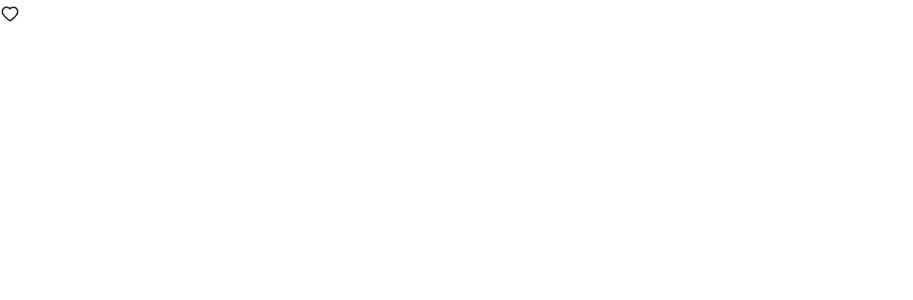
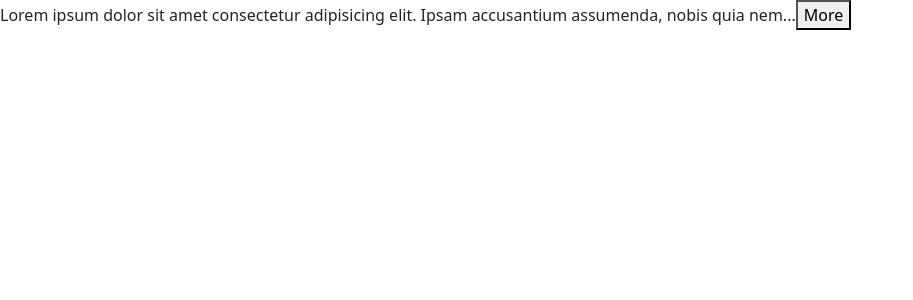
Before and after one commit to elen-oz/hi_expenses-app, a React (Vite) app: page / in a window 1280 px wide. Shown: the top 300 px of the page, without its empty margins (0-913 px from the left). Built offline with nearby package versions, Linux system fonts and the light colour scheme.

Commit message:
expanded text

```diff
--- a/src/App.tsx
+++ b/src/App.tsx
@@ -1,7 +1,26 @@
+import { useState } from 'react';
 import Like from './components/Like';
+import ExpandableText from './components/ExpandableText';
 
 const App = () => {
-  return <Like onClick={() => console.log('clicked')} />;
+  const handleClick = () => {};
+
+  return (
+    // <Like onClick={handleClick} />
+    <ExpandableText>
+      Lorem ipsum dolor sit amet consectetur adipisicing elit. Ipsam accusantium
+      assumenda, nobis quia nemo, veniam itaque voluptates at cumque labore
+      temporibus! Quo distinctio perferendis ipsa quasi, nisi laboriosam quis
+      quidem necessitatibus esse doloremque cumque laborum suscipit dolore
+      officia est illum perspiciatis unde delectus ipsam! Perspiciatis aliquid
+      exercitationem repellendus ducimus aperiam deserunt ullam illum sed, nam
+      hic culpa nobis non deleniti. Temporibus nulla optio odio minima veniam
+      rem ullam perspiciatis laboriosam, officiis maiores deserunt, possimus
+      necessitatibus hic in. Aperiam nostrum eum laudantium quis qui vitae, hic
+      voluptates vel aspernatur cupiditate! Architecto illo aut tenetur ipsum
+      nulla ea atque excepturi voluptate consequuntur.
+    </ExpandableText>
+  );
 };
 
 export default App;
--- /dev/null
+++ b/src/components/ExpandableText.tsx
@@ -0,0 +1,24 @@
+import { useState } from 'react';
+
+interface Props {
+  children: string;
+  maxChars?: number;
+}
+
+const ExpandableText = ({ children, maxChars = 100 }: Props) => {
+  const [isExpanded, setExpanded] = useState(false);
+
+  if (children.length <= maxChars) return <p>{children}</p>;
+
+  const text = isExpanded ? children : children.substring(0, maxChars);
+
+  return (
+    <p>
+      {text}...
+      <button onClick={() => setExpanded(!isExpanded)}>
+        {isExpanded ? 'Less' : 'More'}
+      </button>
+    </p>
+  );
+};
+export default ExpandableText;
```
